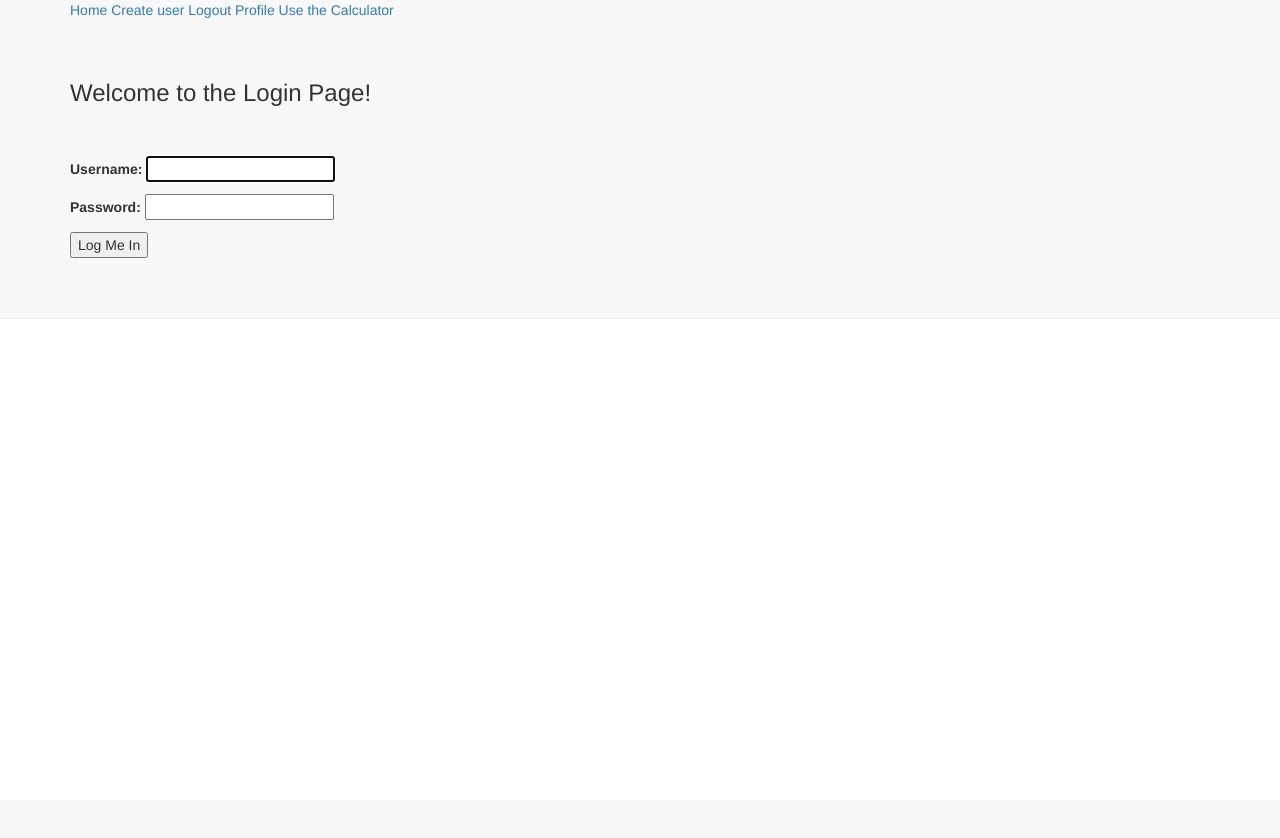
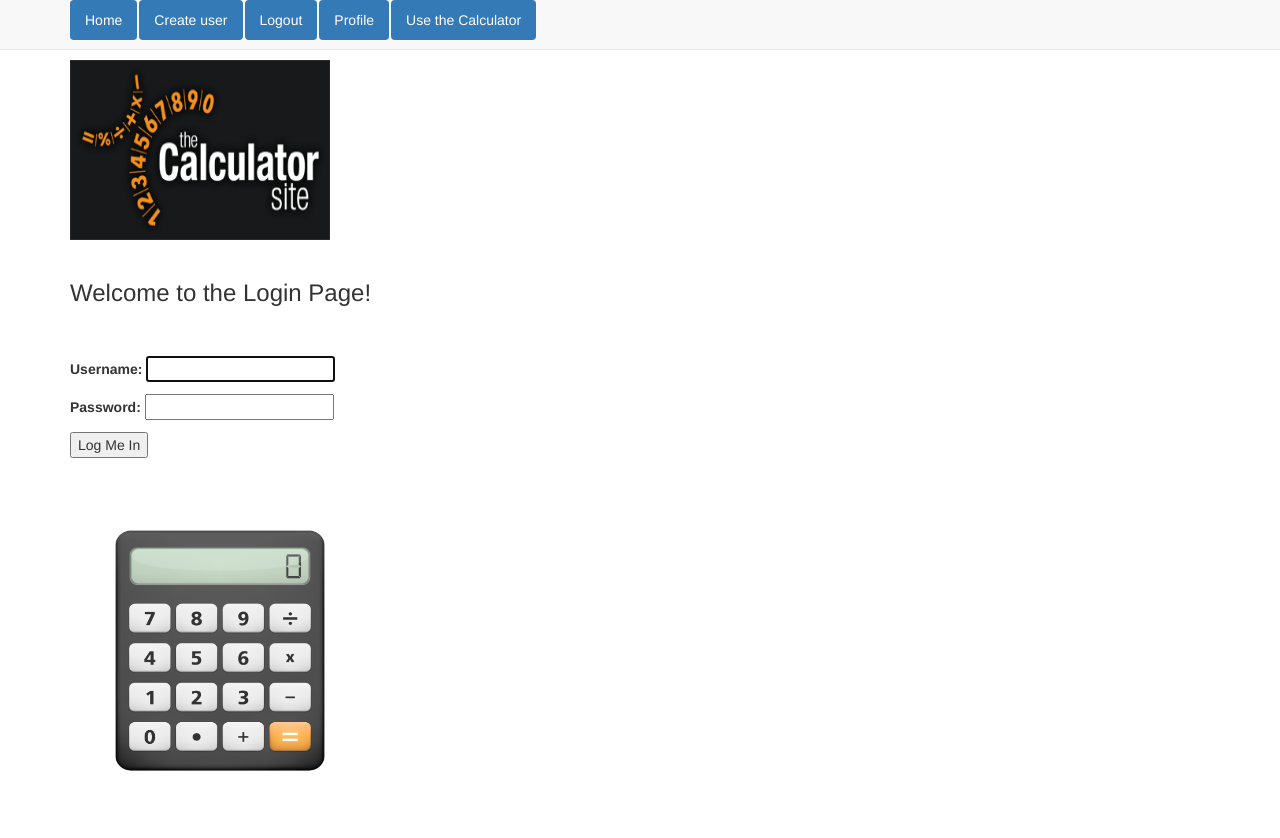
Before and after one commit to chucklapress/calculator_masses, a Django app: page / in a window 1280 px wide. Before the commit the page ends 319 px from the top, so only its background shows below. Run offline with Django 3.2, Linux system fonts and the light colour scheme; some libraries are stand-ins or nearby versions.

Commit message:
making it look a little nicer

```diff
--- a/calcapp/views.py
+++ b/calcapp/views.py
@@ -28,7 +28,6 @@ def profile_view(request):
     return render(request, 'profiles.html', {"save_calc":save_calc})
 
 
-
 def home_view(request):
     return render(request, 'home.html')
 
--- a/templates/base.html
+++ b/templates/base.html
@@ -7,16 +7,21 @@
     <meta charset="UTF-8">
     <title>Welcome</title>
     <link rel = "stylesheet" href ={% static "calcapp/css/bootstrap.css"%}>
-</head>
+
 <nav class="navbar navbar-default navbar-fixed-top">
       <div class="container">
-            <a href="{% url 'index_view' %}">Home</a>
-            <a href="{% url 'user_create_view' %}">Create user</a>
-            <a href="{%url 'logout_view'%}?next=/">Logout</a>
-            <a href="{%url 'profile_view'%}">Profile</a>
-            <a href="{% url 'app_view'%}">Use the Calculator</a>
+        <ul class="nav nav-pills">
+            <li role="presentation" class="active"><a href="{% url 'index_view' %}">Home</a></li>
+            <li role="presentation" class="active"><a href="{% url 'user_create_view' %}">Create user</a></li>
+            <li role="presentation" class="active"><a href="{%url 'logout_view'%}?next=/">Logout</a></li>
+            <li role="presentation" class="active"><a href="{%url 'profile_view'%}">Profile</a></li>
+            <li role="presentation" class="active"><a href="{% url 'app_view'%}">Use the Calculator</a></li>
       </div>
+</nav>
+</head>
 <body>
+  <br>
+  <br>
   <div class="container">
     {% block content %}
 
--- a/templates/registration/login.html
+++ b/templates/registration/login.html
@@ -1,7 +1,10 @@
 {% extends 'base.html' %}
+{% load staticfiles %}
 
 
 {% block content %}
+<br>
+<IMG SRC="{% static 'calcapp/images/calc1.png' %}" ALT="" WIDTH=260 HEIGHT=180>
 <br>
 <br>
 <h3>Welcome to the Login Page!</h3>
@@ -12,5 +15,9 @@
 {{ form.as_p }}
 <input type="submit" value="Log Me In">
 </form>
+<br>
+<br>
+<IMG SRC="{% static 'calcapp/images/calc2.png' %}" ALT="" WIDTH=300 HEIGHT=300>
+
 
 {%  endblock%}
```
Also changed, not shown: templates/app_view.html (+12 -5 lines), templates/user_create_view.html (+3 -4 lines), calcapp/static/calcapp/images/calc1.png (added), calcapp/static/calcapp/images/calc2.png (added), db.sqlite3, 2 other files. Lines whose indentation alone changed are shown as unchanged.
